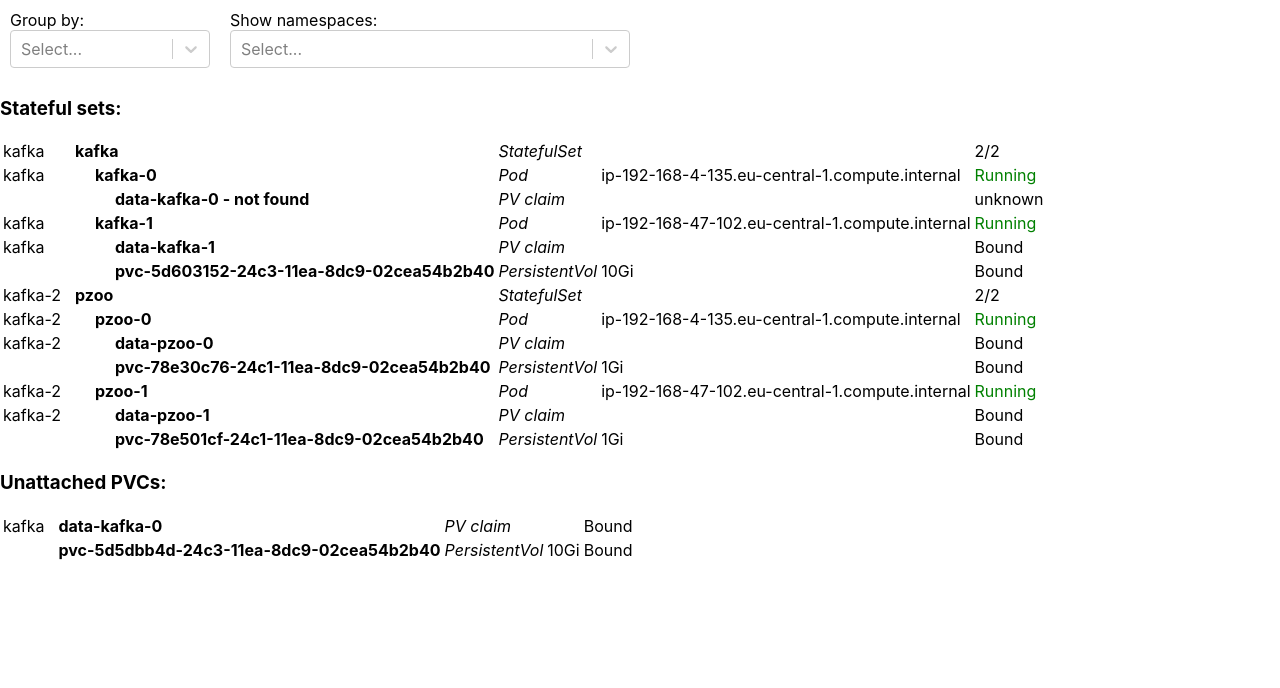
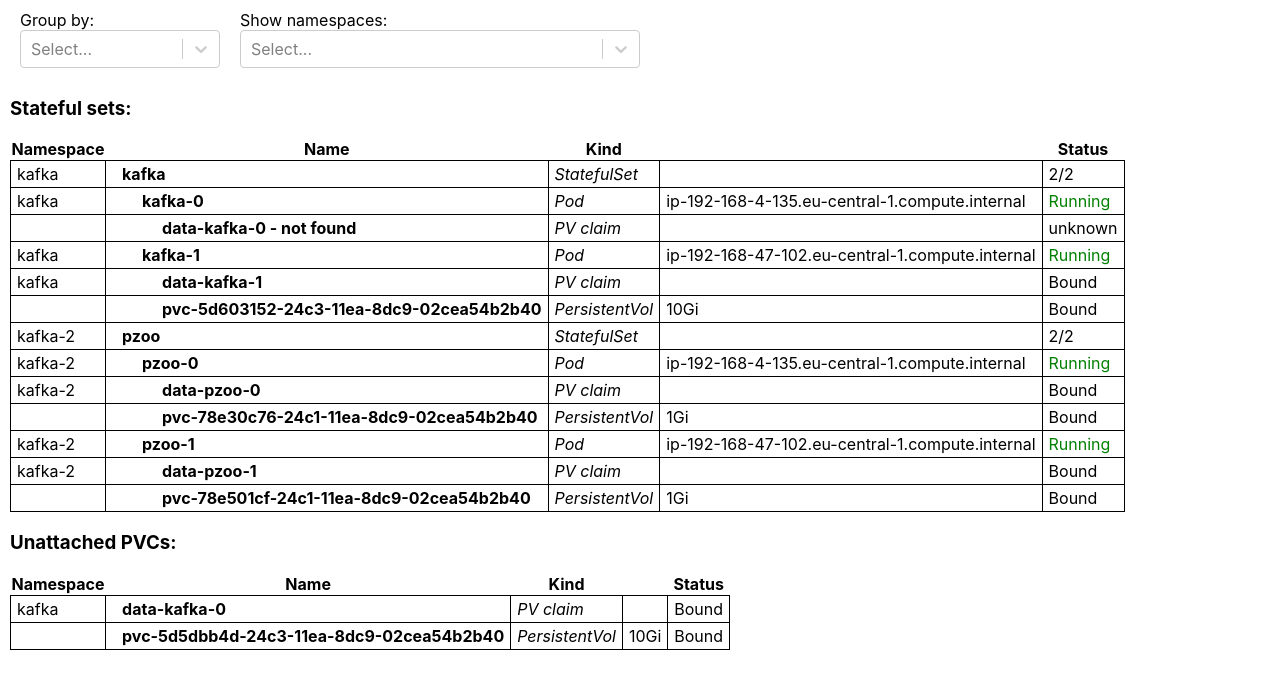
Before and after one commit to chookapp/kubview, a React (Create React App) app: page / in a window 1280 px wide. Shown: the top 688 px of the page. Built offline with nearby package versions, Linux system fonts and the light colour scheme.

Commit message:
table style

```diff
--- a/src/MainScreen.js
+++ b/src/MainScreen.js
@@ -209,9 +209,10 @@ class MainScreen extends React.Component {
         const pods = this.state.data.pods;
         const statefullsetes = this.state.data.statefullsetes;
 
+        const tableHead = <thead><tr><th>Namespace</th><th>Name</th><th>Kind</th><th></th><th>Status</th></tr></thead>
 
         return(
-            <div>
+            <div style={{paddingLeft:"10px"}}>
 
             <div>
             <div style={{width: "200px", display:"inline-block", padding:"10px"}}>
@@ -226,7 +227,7 @@ class MainScreen extends React.Component {
 
             <div>
             <h3>Stateful sets:</h3>
-            <table><tbody>
+            <table className="mainTable">{tableHead}<tbody className="mainTable">
             {this.getGroupByFunctions().map((groupBy) =>
                 statefullsetes.map((ss) => <StatefullSet key={ss.key} ss={ss} groupBy={groupBy} filter={this.namespaceFilter}/>)
             )}
@@ -236,7 +237,7 @@ class MainScreen extends React.Component {
             {pods.length > 0 &&
             <div>
             <h3>Unattached pods:</h3>
-            <table><tbody>
+            <table className="mainTable">{tableHead}<tbody className="mainTable">
             {this.getGroupByFunctions().map((groupBy) =>
                 pods.map((pod) => <Pod key={pod.key} pod={pod} groupBy={groupBy} filter={this.namespaceFilter}/>)
             )}
@@ -247,14 +248,18 @@ class MainScreen extends React.Component {
             {pvcs.length > 0 &&
             <div>
             <h3>Unattached PVCs:</h3>
-            <table><tbody>{pvcs.map((pvc) => <Pvc key={pvc.key} pvc={pvc} filter={this.namespaceFilter}/>)}</tbody></table>
+            <table className="mainTable">{tableHead}<tbody className="mainTable">
+                {pvcs.map((pvc) => <Pvc key={pvc.key} pvc={pvc} filter={this.namespaceFilter}/>)}
+            </tbody></table>
             </div>
             }
 
             {pvs.length > 0 &&
             <div>
             <h3>Unattached persistant volumes:</h3>
-            <table><tbody>{pvs.map((pv) => <Pv key={pv.key} pv={pv}/>)}</tbody></table>
+            <table className="mainTable">{tableHead}<tbody className="mainTable">
+                {pvs.map((pv) => <Pv key={pv.key} pv={pv}/>)}
+            </tbody></table>
             </div>
             }
 
--- a/src/style.css
+++ b/src/style.css
@@ -4,3 +4,13 @@ ul {
     padding-top: 5px;
     padding-bottom: 5px;
 }
+
+.mainTable td {
+    padding: 3px 6px;
+    border: 1px solid black;
+    border-collapse: collapse;
+}
+
+.mainTable {
+    border-collapse: collapse;
+}
```
